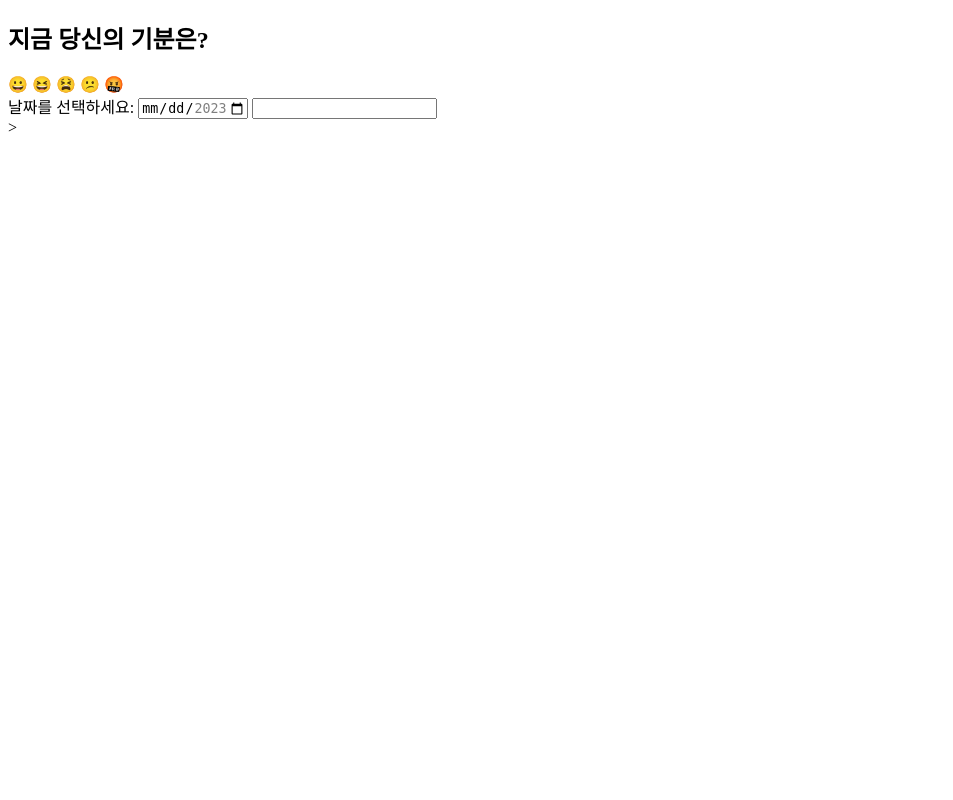
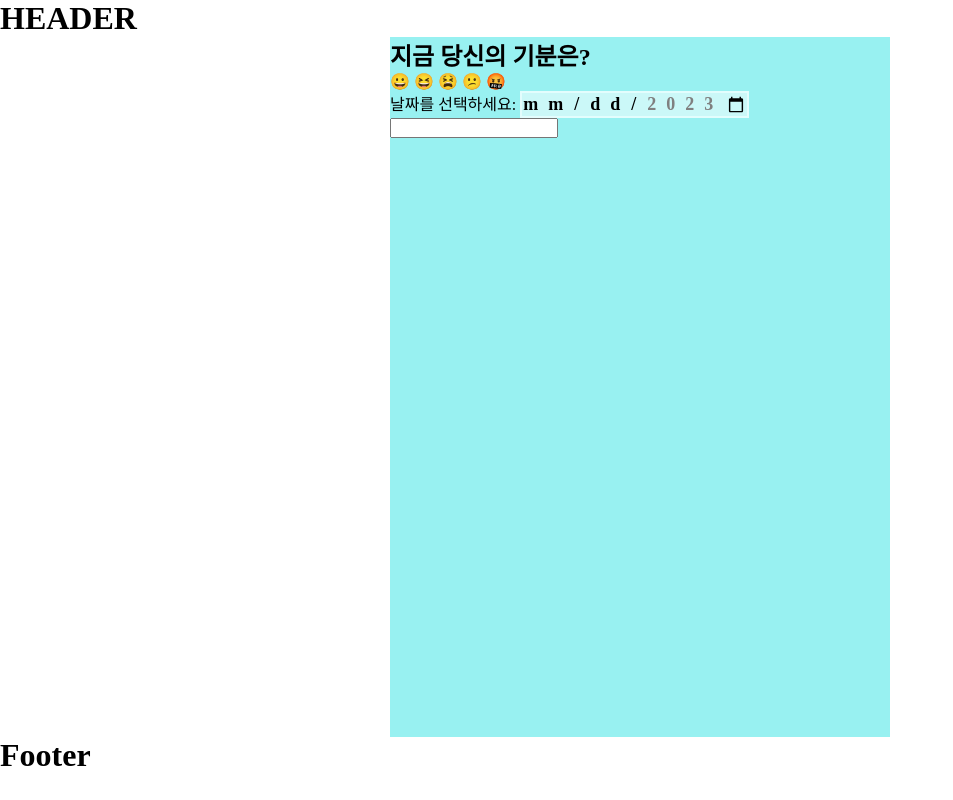
Before and after one commit to 18team-project/what-s-your-weather-like-, a Flask app: page /mood in a window 1280 px wide. Shown: the whole page, without its empty margins (0-953 px from the left). Run offline with Flask 3, Linux system fonts and the light colour scheme; some web fonts are replaced.

Commit message:
mood 레이아웃 초본

```diff
--- a/static/css/mood.css
+++ b/static/css/mood.css
@@ -0,0 +1,27 @@
+@font-face {
+  font-family: 'GmarketSansMedium';
+  src: url('https://cdn.jsdelivr.net/gh/projectnoonnu/noonfonts_2001@1.1/GmarketSansMedium.woff') format('woff');
+  font-weight: normal;
+  font-style: normal;
+}
+*{
+  padding: 0;
+  margin: 0;
+  font-family: 'GmarketSansMedium';
+  box-sizing: border-box;
+}
+.main_wrap{
+  width: 500px;
+  height: 700px;
+  background-color: rgb(152, 241, 241);
+  margin: 0 auto;
+}
+
+input[type='date'] {
+  box-sizing: border-box;
+  letter-spacing: 10px;
+  font-size: 18px;
+  font-weight: 900;
+  border: 2px solid #E3FDFD;
+  background-color: rgba(255, 255, 255, 0.5);
+}
--- a/templates/mood.html
+++ b/templates/mood.html
@@ -11,8 +11,8 @@
 
 <body>
     <!-- common/layout.html -->
-    <!-- {% extends "common/layout.html" %}
-    {% block content %} -->
+    {% extends "common/layout.html" %}
+    {% block content %}
     <!-- home.html -->
     <div class="main_wrap">
         <form action="">
@@ -33,10 +33,10 @@
             <label for="text">
                 <input type="text" id="text">
             </label>
-        </form>>
+        </form>
     </div>
-    <!-- {% include "common/pop.html"  ignore missing %}
-    {% endblock %} -->
+    <!-- {% include "common/pop.html"  ignore missing %} -->
+    {% endblock %}
     <script>
         const today = new Date(); // 현재 시간과 날짜 객체를 생성합니다.
 
```
